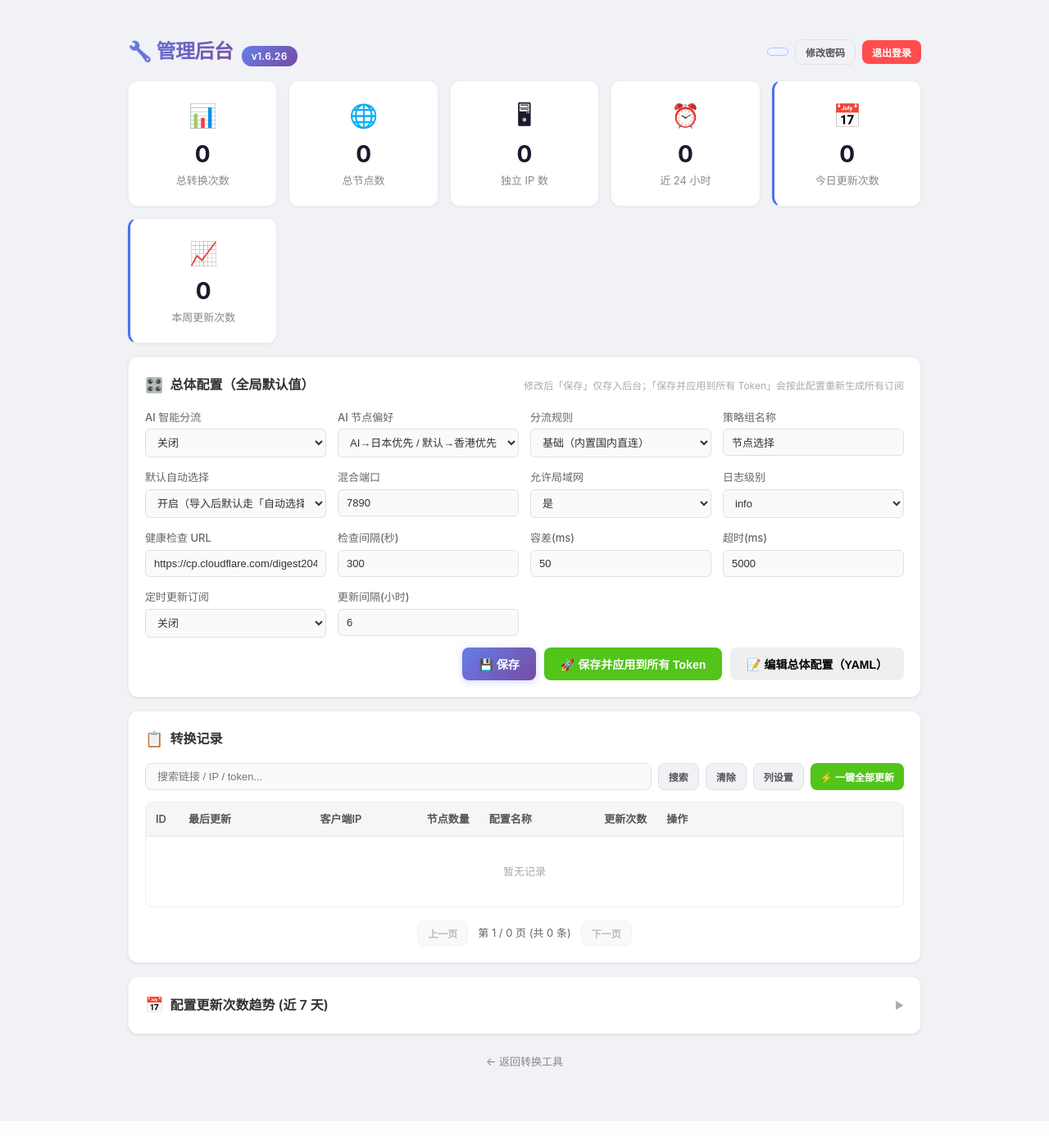
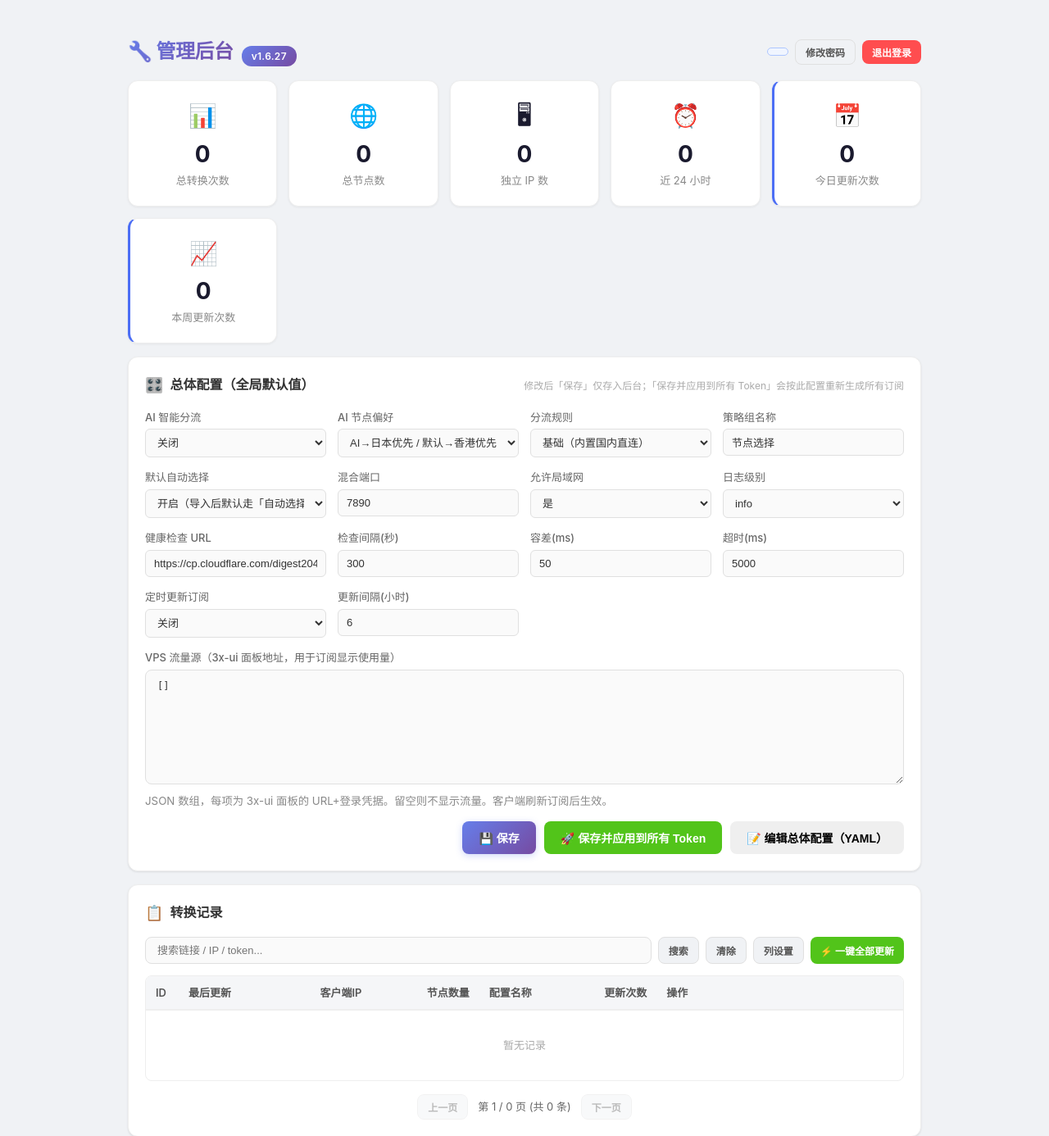
Before and after one commit to saeson001/vless2clash, a Flask app: page /manage in a window 1280 px wide. Shown: the top 1386 px of the page at 82% size. Run offline with Flask 3, Linux system fonts and the light colour scheme; the visitor is signed in with stand-in values (Sample User, id 1); data that the repository does not hold is empty.

Commit message:
v1.6.27: AI+Video smart routing (fallback to node select) + VPS traffic display

```diff
--- a/app.py
+++ b/app.py
@@ -67,7 +67,7 @@ app.config.update(
 )
 
 # Application version (sync with deploy.sh VERSION)
-APP_VERSION = "v1.6.26"
+APP_VERSION = "v1.6.27"
 
 # Directory for saving generated YAML files
 DOWNLOADS_DIR = os.path.join(os.path.dirname(os.path.abspath(__file__)), "downloads")
@@ -109,6 +109,10 @@ DEFAULT_GLOBAL_CONFIG = {
     # synced without a manual 「更新」 click.
     "auto_update_enabled": False,
     "auto_update_interval_hours": 6,
+    # VPS traffic display: 3x-ui panel URLs for fetching inbound traffic stats.
+    # Format: JSON array of {"url":"http://IP:PORT","username":"...","password":"..."}
+    # Leave empty to disable (shows 0/0).
+    "vps_traffic_sources": [],
 }
 
 
@@ -142,6 +146,12 @@ def save_global_config(cfg):
     merged["hc_timeout"] = int(merged["hc_timeout"] or 5000)
     merged["auto_update_enabled"] = bool(merged.get("auto_update_enabled", False))
     merged["auto_update_interval_hours"] = int(merged.get("auto_update_interval_hours", 6) or 6)
+    # vps_traffic_sources: JSON array of 3x-ui panel credentials
+    src = merged.get("vps_traffic_sources")
+    if isinstance(src, list):
+        merged["vps_traffic_sources"] = src
+    else:
+        merged["vps_traffic_sources"] = []
     os.makedirs(os.path.dirname(GLOBAL_CONFIG_FILE), exist_ok=True)
     with open(GLOBAL_CONFIG_FILE, "w", encoding="utf-8") as f:
         json.dump(merged, f, ensure_ascii=False, indent=2)
@@ -1024,6 +1034,7 @@ JAPAN_KEYWORDS = ["日本", "东京", "大阪", "tokyo", "osaka", "jp", "japan"]
 HK_KEYWORDS = ["香港", "港", "hongkong", "hong kong", "hk"]
 
 AI_GROUP_NAME = "AI 分流"
+VIDEO_GROUP_NAME = "视频分流"
 DEFAULT_GROUP_NAME = "默认分流"
 
 # Foreign AI service domains routed to the Japan node.
@@ -1058,6 +1069,36 @@ AI_DOMAINS = [
     "githubcopilot.com",
 ]
 
+# Foreign video / streaming service domains routed to the 视频分流 group.
+# Chinese video services (bilibili, youku, iqiyi, etc.) are intentionally
+# excluded — they fall through to GEO/CN direct rules.
+VIDEO_DOMAINS = [
+    # YouTube
+    "youtube.com", "youtu.be", "googlevideo.com", "ytimg.com",
+    "gstatic.com", "ggpht.com",
+    # Netflix
+    "netflix.com", "nflximg.net", "nflxext.com", "nflxso.net",
+    "nflxvideo.net", "netflix.net",
+    # Disney+
+    "disneyplus.com", "disney-plus.net", "disneyplus.net",
+    # TikTok
+    "tiktok.com", "tiktokv.com",
+    # Spotify
+    "spotify.com", "scdn.co",
+    # Twitch
+    "twitch.tv", "ttvnw.net", "jtvnw.net",
+    # Prime Video
+    "primevideo.com", "amazon.com",
+    # HBO / Max
+    "hbo.com", "hbonow.com", "max.com",
+    # Apple TV+
+    "icloud.com",  # apple TV+ uses icloud CDN
+    # Dailymotion
+    "dailymotion.com",
+    # Vimeo
+    "vimeo.com",
+]
+
 
 def classify_region_nodes(proxies):
     """Detect Japan / Hong Kong node names from proxy names.
@@ -1078,6 +1119,12 @@ def _emit_ai_rules(lines):
     """Emit DOMAIN-SUFFIX rules for foreign AI services -> AI 分流 group."""
     for d in AI_DOMAINS:
         lines.append(f"  - DOMAIN-SUFFIX,{d},{AI_GROUP_NAME}")
+
+
+def _emit_video_rules(lines):
+    """Emit DOMAIN-SUFFIX rules for foreign video/streaming -> 视频分流 group."""
+    for d in VIDEO_DOMAINS:
+        lines.append(f"  - DOMAIN-SUFFIX,{d},{VIDEO_GROUP_NAME}")
 
 
 # Defensive: reject known placeholder / unreachable upstream IPs right before the
@@ -1113,6 +1160,7 @@ def _emit_rules(lines, group_name, rules_mode="basic", ai_routing=False, ai_japa
         lines.append("rules:")
         if ai_routing:
             _emit_ai_rules(lines)
+            _emit_video_rules(lines)
             lines.extend(DEFENSIVE_RULES)
             lines.append(f"  - MATCH,{DEFAULT_GROUP_NAME}")
         else:
@@ -1142,6 +1190,7 @@ def _emit_rules(lines, group_name, rules_mode="basic", ai_routing=False, ai_japa
         lines.append("  - GEOIP,PRIVATE,DIRECT")
         if ai_routing:
             _emit_ai_rules(lines)
+            _emit_video_rules(lines)
             lines.extend(DEFENSIVE_RULES)
             lines.append(f"  - MATCH,{DEFAULT_GROUP_NAME}")
         else:
@@ -1216,6 +1265,7 @@ def _emit_rules(lines, group_name, rules_mode="basic", ai_routing=False, ai_japa
     # Final fallback -> proxy
     if ai_routing:
         _emit_ai_rules(lines)
+        _emit_video_rules(lines)
         lines.extend(DEFENSIVE_RULES)
         lines.append(f"  - MATCH,{DEFAULT_GROUP_NAME}")
     else:
@@ -1352,37 +1402,42 @@ def generate_clash_yaml(proxies, config=None):
 
     if ai_routing:
         # ai_preference decides which region is prioritized in each group:
-        #   "jp_hk" (default): 默认分流→香港优先, AI分流→日本优先
-        #   "hk_jp"           : 默认分流→日本优先, AI分流→香港优先
+        #   "jp_hk" (default): 默认分流→香港优先, AI分流→日本优先, 视频分流→香港优先
+        #   "hk_jp"           : 默认分流→日本优先, AI分流→香港优先, 视频分流→日本优先
         ai_pref = config.get("ai_preference", "jp_hk")
         if ai_pref == "hk_jp":
             default_first, default_second = ai_japan, ai_hongkong   # 默认→日本优先
             ai_first, ai_second = ai_hongkong, ai_japan             # AI→香港优先
+            video_first, video_second = ai_japan, ai_hongkong       # 视频→日本优先
         else:
             default_first, default_second = ai_hongkong, ai_japan   # 默认→香港优先
             ai_first, ai_second = ai_japan, ai_hongkong             # AI→日本优先
-
-        # 默认分流 group (fallback type => first node that passes the health check)
-        default_members = []
-        if default_first:
-            default_members.append(default_first)
-        if default_second:
-            default_members.append(default_second)
-        for p in proxies:
-            if p["name"] not in default_members:
-                default_members.append(p["name"])
-        default_members.append("DIRECT")
-
-        # AI 分流 group
-        ai_members = []
-        if ai_first:
-            ai_members.append(ai_first)
-        if ai_second:
-            ai_members.append(ai_second)
-        for p in proxies:
-            if p["name"] not in ai_members:
-                ai_members.append(p["name"])
-        ai_members.append("DIRECT")
+            video_first, video_second = ai_hongkong, ai_japan       # 视频→香港优先
+
+        # Build member list helper: [region_priority_nodes, all_other_nodes, 节点选择, DIRECT]
+        def _build_smart_members(first, second):
+            members = []
+            if first:
+                members.append(first)
+            if second:
+                members.append(second)
+            for p in proxies:
+                if p["name"] not in members:
+                    members.append(p["name"])
+            # Fallback to main select group so manual node selection still works
+            # as ultimate fallback when all smart-routing nodes are down.
+            members.append(group_name)
+            members.append("DIRECT")
+            return members
+
+        # 默认分流 group (fallback => first healthy node by health-check)
+        default_members = _build_smart_members(default_first, default_second)
+
+        # AI 分流 group (fallback => AI domains → JP/HK smart pick → 节点选择 → DIRECT)
+        ai_members = _build_smart_members(ai_first, ai_second)
+
+        # 视频分流 group (fallback => streaming → HK/JP smart pick → 节点选择 → DIRECT)
+        video_members = _build_smart_members(video_first, video_second)
 
         lines.append(f'  - name: "{DEFAULT_GROUP_NAME}"')
         lines.append(f'    type: fallback')
@@ -1399,6 +1454,17 @@ def generate_clash_yaml(proxies, config=None):
         lines.append(f'    type: fallback')
         lines.append(f'    proxies:')
         for m in ai_members:
+            lines.append(f'      - "{m}"')
+        lines.append(f'    url: {HC_URL}')
+        lines.append(f'    interval: {HC_INTERVAL}')
+        lines.append(f'    tolerance: {HC_TOLERANCE}')
+        lines.append(f'    timeout: {HC_TIMEOUT}')
+        lines.append("")
+
+        lines.append(f'  - name: "{VIDEO_GROUP_NAME}"')
+        lines.append(f'    type: fallback')
+        lines.append(f'    proxies:')
+        for m in video_members:
             lines.append(f'      - "{m}"')
         lines.append(f'    url: {HC_URL}')
         lines.append(f'    interval: {HC_INTERVAL}')
@@ -2047,7 +2113,10 @@ def serve_by_token(token):
         f'attachment; filename="{ascii_fallback}.yaml"; '
         f"filename*=UTF-8''{encoded_name}"
     )
-    response.headers["Subscription-Userinfo"] = "upload=0; download=0; total=0; expire=0"
+    # Fetch VPS traffic from 3x-ui panel APIs for usage display in client
+    gcfg = load_global_config()
+    traffic = _fetch_vps_traffic(gcfg)
+    response.headers["Subscription-Userinfo"] = _format_subscription_userinfo(traffic)
     return response
 
 
@@ -2963,6 +3032,88 @@ def _auto_migrate_after_upgrade():
         pass
 
 
+# ---------------------------------------------------------------------------
+# VPS traffic fetching (for Subscription-Userinfo header)
+# ---------------------------------------------------------------------------
+
+_traffic_cache = {"data": None, "ts": 0, "ttl": 300}  # cache 5 minutes
+
+
+def _fetch_vps_traffic(gcfg):
+    """Aggregate inbound traffic from configured 3x-ui panel APIs.
+
+    Returns dict: {"upload": int_bytes, "download": int_bytes, "total": int_bytes}
+    or None on failure. Results are cached for `ttl` seconds.
+    """
+    import time as _time
+    now = _time.time()
+    if _traffic_cache["data"] is not None and now - _traffic_cache["ts"] < _traffic_cache["ttl"]:
+        return _traffic_cache["data"]
+
+    sources = gcfg.get("vps_traffic_sources") or []
+    if not sources:
+        return None
+
+    total_up = 0
+    total_down = 0
+    try:
+        import json as _json
+        for src in sources:
+            url = (src.get("url") or "").rstrip("/")
+            user = src.get("username", "")
+            pwd = src.get("password", "")
+            if not url:
+                continue
+            try:
+                import urllib.request as _urllib_req
+                # Login to get session cookie
+                login_url = f"{url}/login"
+                login_data = _json.dumps({"username": user, "password": pwd}).encode()
+                req = _urllib_req.Request(login_url, data=login_data, method="POST")
+                req.add_header("Content-Type", "application/json")
+                resp = _urllib_req.urlopen(req, timeout=10)
+                body = _json.loads(resp.read())
+                if not body.get("success"):
+                    continue
+                cookie = resp.headers.get("Set-Cookie", "")
+
+                # Fetch inbounds with traffic stats
+                api_url = f"{url}/panel/api/inbounds/list"
+                req2 = _urllib_req.Request(api_url)
+                if cookie:
+                    req2.add_header("Cookie", cookie)
+                resp2 = _urllib_req.urlopen(req2, timeout=10)
+                data = _json.loads(resp2.read())
+                if not data.get("success"):
+                    continue
+                for ib in (data.get("obj") or []):
+                    total_up += ib.get("up", 0) or 0
+                    total_down += ib.get("down", 0) or 0
+            except Exception:  # noqa: BLE001 - skip failing source
+                continue
+
+        result = {
+            "upload": total_up,
+            "download": total_down,
+            "total": total_up + total_down,
+        }
+        _traffic_cache["data"] = result
+        _traffic_cache["ts"] = now
+        return result
+    except Exception:  # noqa: BLE001
+        return None
+
+
+def _format_subscription_userinfo(traffic):
+    """Format traffic dict into Subscription-Userinfo header value."""
+    if traffic is None:
+        return "upload=0; download=0; total=0; expire=0"
+    up = traffic.get("upload", 0) or 0
+    down = traffic.get("download", 0) or 0
+    total = traffic.get("total", 0) or (up + down)
+    return f"upload={up}; download={down}; total={total}; expire=0"
+
+
 def _run_auto_update_once(gcfg):
     """Re-fetch & regenerate every record that carries a subscription."""
     try:
--- a/static/js/manage.js
+++ b/static/js/manage.js
@@ -149,6 +149,8 @@ function loadGlobalConfig() {
             setGlobalConfigField('gc-hc-timeout', cfg.hc_timeout != null ? cfg.hc_timeout : 5000);
             setGlobalConfigField('gc-auto-update-enabled', cfg.auto_update_enabled ? 'true' : 'false');
             setGlobalConfigField('gc-auto-update-interval', cfg.auto_update_interval_hours != null ? cfg.auto_update_interval_hours : 6);
+            var vpsSrc = cfg.vps_traffic_sources;
+            setGlobalConfigField('gc-vps-traffic-sources', Array.isArray(vpsSrc) ? JSON.stringify(vpsSrc, null, 2) : '');
         })
         .catch(function() {});
 }
@@ -171,7 +173,12 @@ function saveGlobalConfig(applyAll) {
         hc_url: document.getElementById('gc-hc-url').value.trim(),
         hc_interval: parseInt(document.getElementById('gc-hc-interval').value) || 300,
         hc_tolerance: parseInt(document.getElementById('gc-hc-tolerance').value) || 50,
-        hc_timeout: parseInt(document.getElementById('gc-hc-timeout').value) || 5000
+        hc_timeout: parseInt(document.getElementById('gc-hc-timeout').value) || 5000,
+        auto_update_enabled: document.getElementById('gc-auto-update-enabled').value === 'true',
+        auto_update_interval_hours: parseInt(document.getElementById('gc-auto-update-interval').value) || 6,
+        vps_traffic_sources: (function() {
+            try { return JSON.parse(document.getElementById('gc-vps-traffic-sources').value || '[]'); } catch(e) { return []; }
+        })()
     };
     var saveBtn = document.getElementById('gc-save-btn');
     var applyBtn = document.getElementById('gc-apply-btn');
--- a/templates/manage.html
+++ b/templates/manage.html
@@ -171,6 +171,11 @@
                     <div class="config-item">
                         <label>更新间隔(小时)</label>
                         <input type="number" id="gc-auto-update-interval" value="6" min="1" max="168">
+                    </div>
+                    <div class="config-item" style="grid-column:1/-1;">
+                        <label>VPS 流量源（3x-ui 面板地址，用于订阅显示使用量）</label>
+                        <textarea id="gc-vps-traffic-sources" rows="3" placeholder='[{"url":"http://IP:PORT","username":"admin","password":"xxx"}]' style="font-family:monospace;font-size:12px;width:100%;resize:vertical;"></textarea>
+                        <small style="color:#888;">JSON 数组，每项为 3x-ui 面板的 URL+登录凭据。留空则不显示流量。客户端刷新订阅后生效。</small>
                     </div>
                 </div>
                 <div class="modal-actions" style="margin-top:12px;" data-page-node-id="kFltcpyW9EQA477jeqgdaZ">
```
Also changed, not shown: 1 other file.
